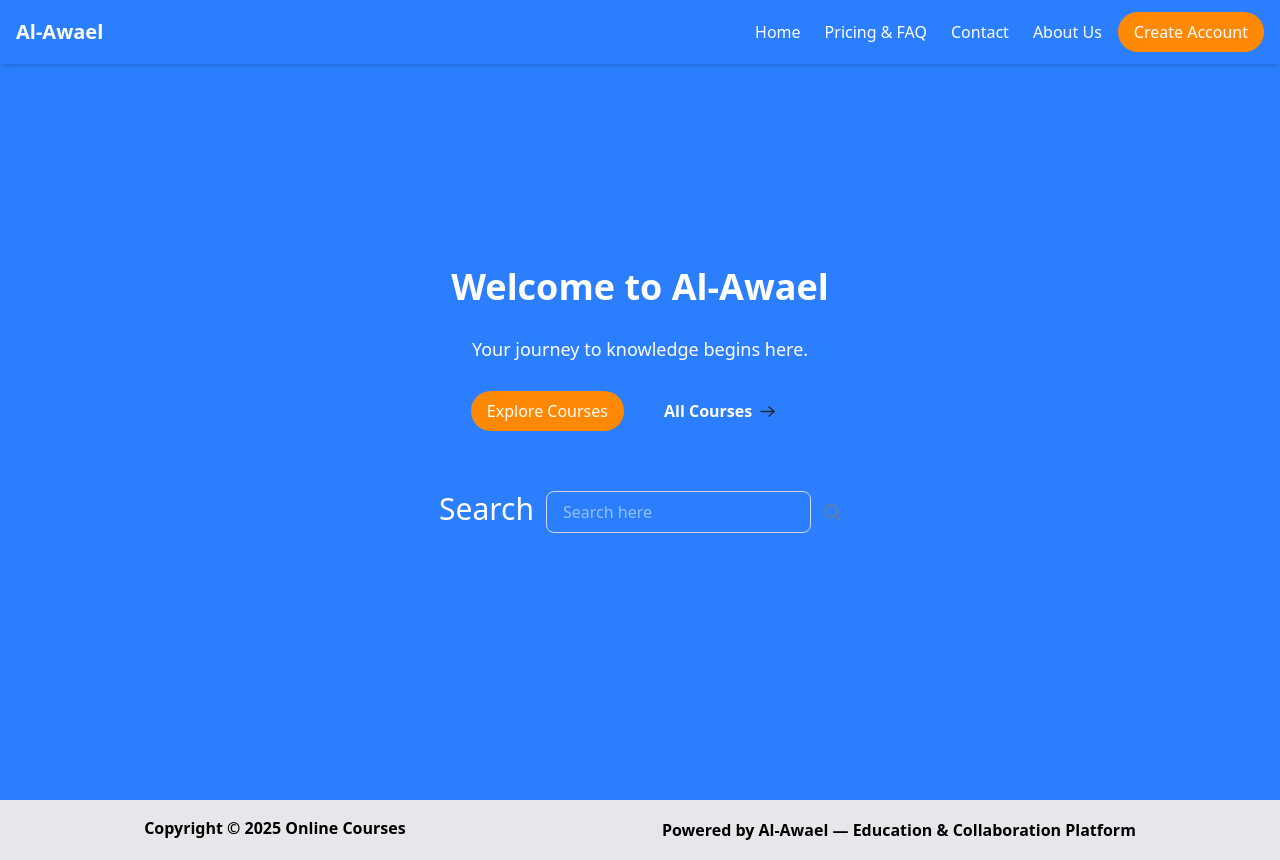
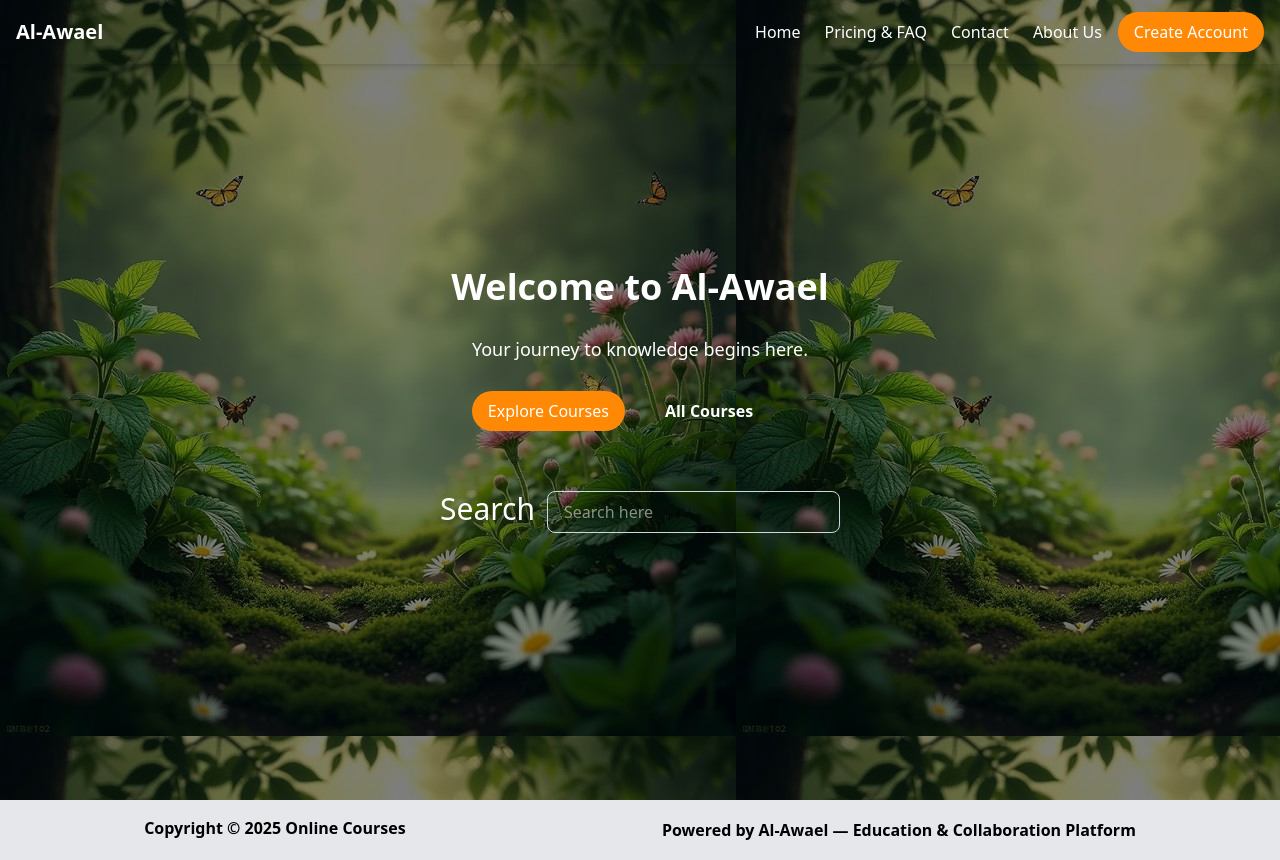
Before and after one commit to midrra/Task-LMS, a React (Vite) app: page / in a window 1280 px wide. Built offline with nearby package versions, Linux system fonts and the light colour scheme.

Commit message:
add background to the hero section

```diff
--- a/src/components/SearchBar.jsx
+++ b/src/components/SearchBar.jsx
@@ -1,5 +1,4 @@
 import React from "react";
-import searchIcon from "../assets/search_icon.svg";
 
 function SearchBar() {
   return (
@@ -10,7 +9,6 @@
         placeholder="Search here"
         className="w-full max-w-md px-4 py-2 rounded-lg border border-gray-300 focus:border-orange-400 outline-none transition-colors duration-150"
       />
-      <img src={searchIcon} alt="searchIcon" />
     </div>
   );
 }
--- a/src/pages/Home.jsx
+++ b/src/pages/Home.jsx
@@ -4,11 +4,16 @@
 import NavBar from "../components/NavBar";
 import { Fragment } from "react";
 import Footer from "../components/Footer";
+import Background from "../assets/background.jfif";
 
 function Home() {
   return (
     <Fragment>
-      <div className="bg-blue-500 text-white min-h-screen">
+      <div
+        className="bg-blue-500 text-white min-h-screen"
+        style={{ backgroundImage: `url(${Background})` }}
+      >
+        <div className="absolute inset-0 bg-black/50"></div>
         <NavBar />
         <Hero />
       </div>
```
Also changed, not shown: src/assets/background.jfif (added).
